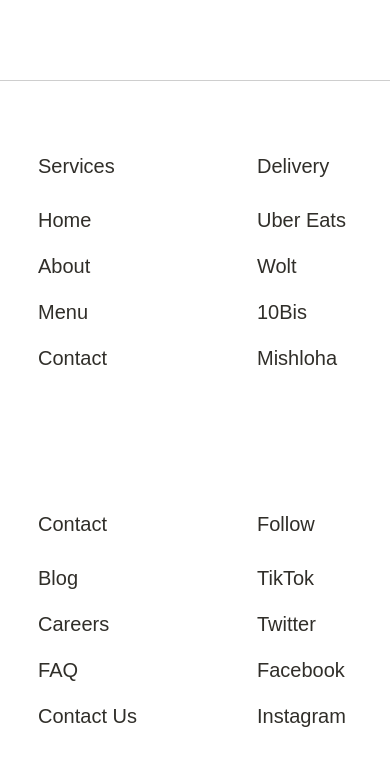
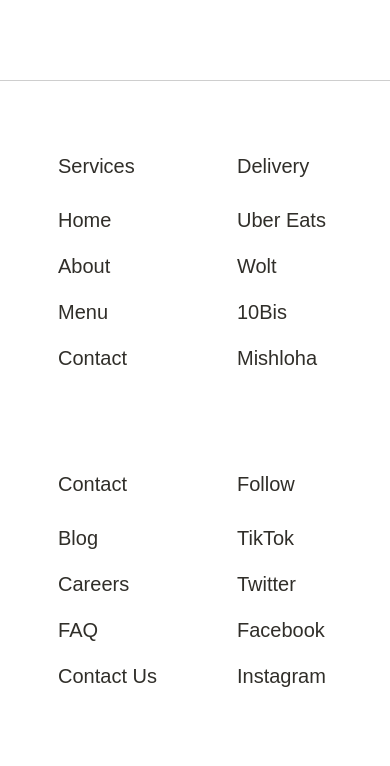
Before and after one commit to GNGscr/IceOfCream, a Next.js app: page /components/Contact in a window 390 px wide. Shown: the top 766 px of the page. Built offline with nearby package versions, Linux system fonts and the light colour scheme.

Commit message:
fix font size in modal mobile 4

```diff
--- a/styles/globals.css
+++ b/styles/globals.css
@@ -1538,10 +1538,9 @@
   }
   .home-text p {
     font-size: 1.5rem;
-    /* margin-top: 4rem; */
   }
   .main-contact {
-    gap: 7.5rem;
+    gap: 5rem;
   }
   .contact {
     margin: 5rem 0rem 0;
```
